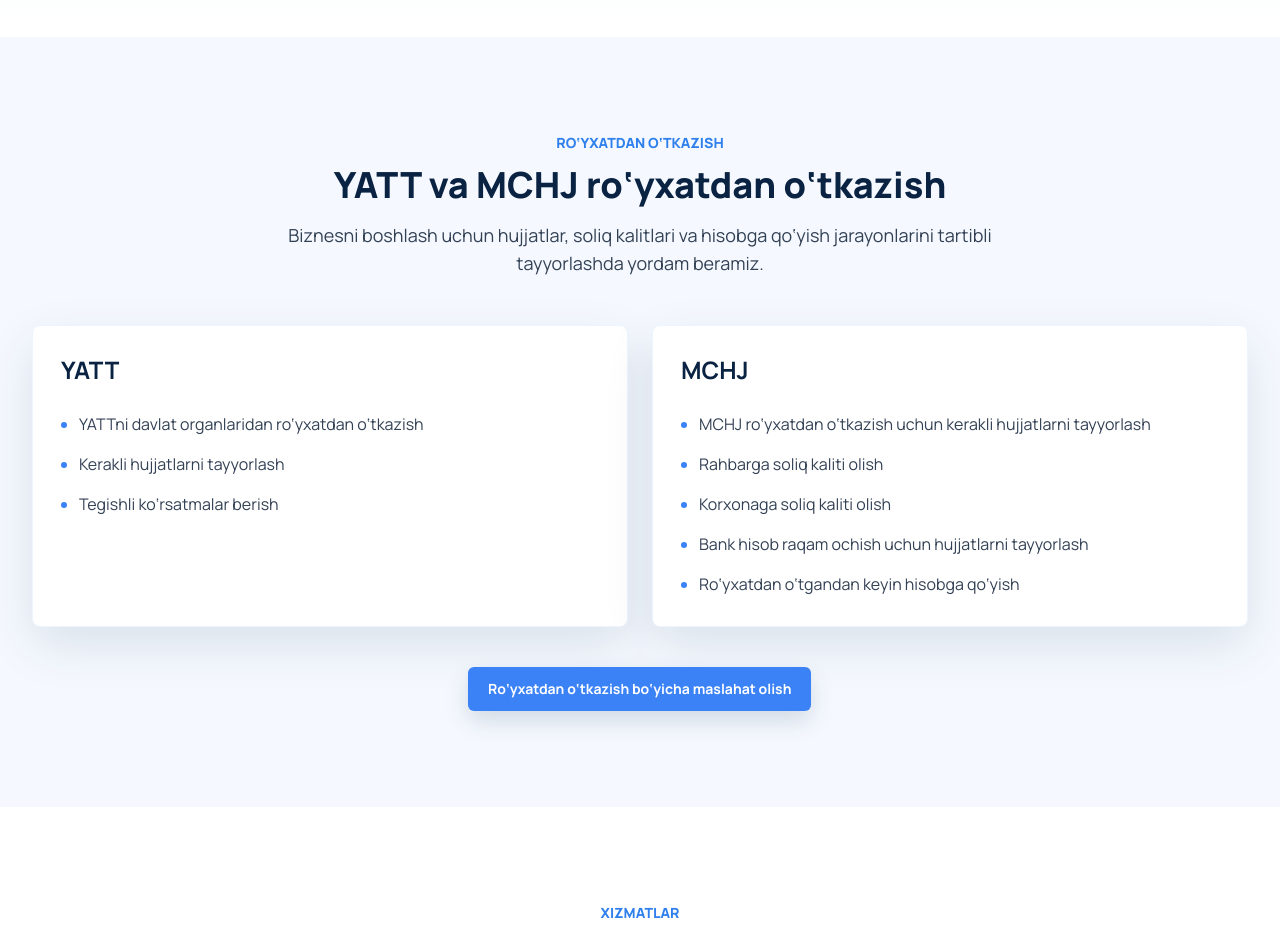
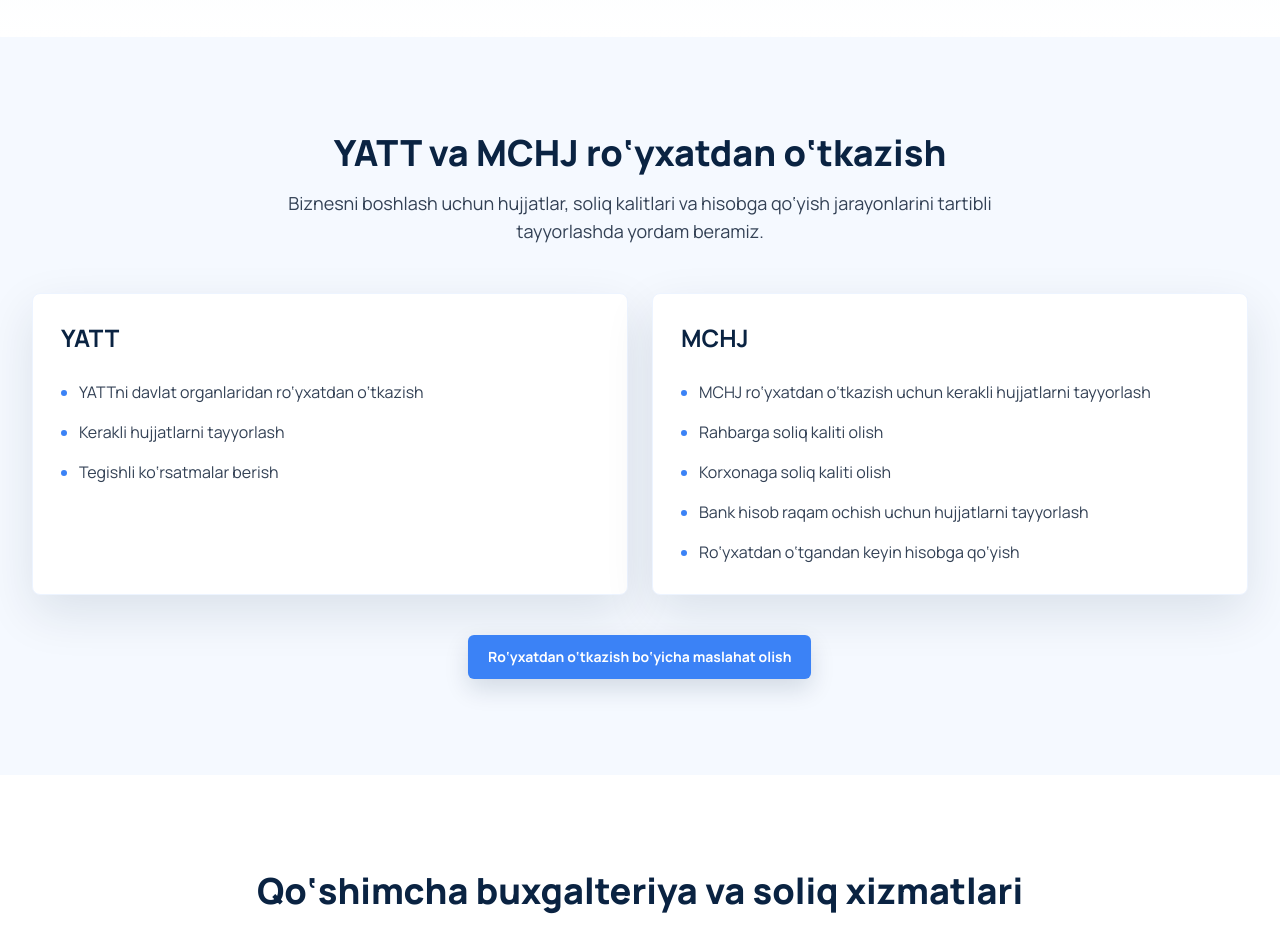
Before and after one commit to zefarkov/taxpoint, a Next.js app: page / in a window 1280 px wide. Shown: the part 3020-3952 px from the top of the page. Built offline with nearby package versions, Linux system fonts and the light colour scheme.

Commit message:
Update page.tsx

```diff
--- a/src/app/page.tsx
+++ b/src/app/page.tsx
@@ -163,7 +163,6 @@ export default function Home() {
         <section id="royxatdan-otkazish" className="section-padding bg-navy-50">
           <div className="mx-auto max-w-7xl px-4 sm:px-6 lg:px-8">
             <SectionHeading
-              eyebrow="Ro‘yxatdan o‘tkazish"
               title="YATT va MCHJ ro‘yxatdan o‘tkazish"
               description="Biznesni boshlash uchun hujjatlar, soliq kalitlari va hisobga qo‘yish jarayonlarini tartibli tayyorlashda yordam beramiz."
               align="center"
@@ -213,7 +212,6 @@ export default function Home() {
         <section id="xizmatlar" className="section-padding bg-white">
           <div className="mx-auto max-w-7xl px-4 sm:px-6 lg:px-8">
             <SectionHeading
-              eyebrow="Xizmatlar"
               title="Qo‘shimcha buxgalteriya va soliq xizmatlari"
               description="Bir martalik vazifalar, elektron tizimlar, kadrlar hujjatlari va soliq hisobotlari bo‘yicha alohida yordam."
               align="center"
@@ -250,8 +248,7 @@ export default function Home() {
         <section className="section-padding bg-white">
           <div className="mx-auto max-w-7xl px-4 sm:px-6 lg:px-8">
             <SectionHeading
-              eyebrow="Jarayon"
-              title="Hamkorlik oddiy va tushunarli boshlanadi"
+              title="Hamkorlik jarayoni"
               align="center"
             />
             <div className="mt-12 grid gap-5 md:grid-cols-4">
@@ -270,7 +267,6 @@ export default function Home() {
         <section id="savollar" className="section-padding bg-navy-50">
           <div className="mx-auto max-w-6xl px-4 sm:px-6 lg:px-8">
             <SectionHeading
-              eyebrow="Savollar"
               title="Ko‘p so‘raladigan savollar"
               description="Tariflar, ro‘yxatdan o‘tkazish va elektron xizmatlar bo‘yicha qisqa javoblar."
               align="center"
```
